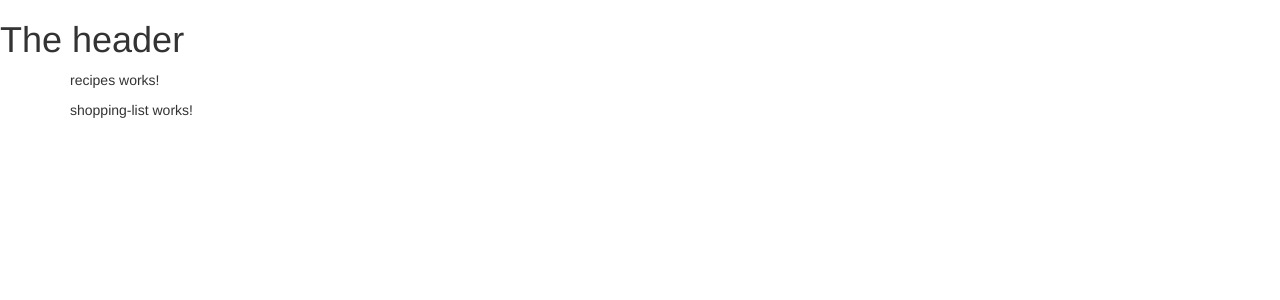
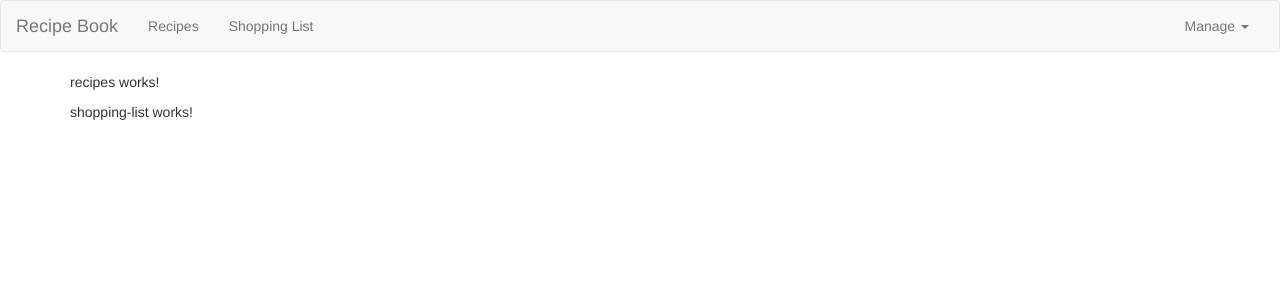
Before and after one commit to scottgamer/ShoppingApp-angular, an Angular app: page / in a window 1280 px wide. Shown: the top 300 px of the page. Built offline with nearby package versions, Linux system fonts and the light colour scheme.

Commit message:
added header

```diff
--- a/src/app/header/header.component.html
+++ b/src/app/header/header.component.html
@@ -1 +1,36 @@
-<h1>The header</h1>
+<nav class="navbar navbar-default">
+  <div class="container-fluid">
+    <div class="navbar-header">
+      <button
+        class="navbar-toggle"
+        type="button"
+        (click)="collapsed = !collapsed"
+      >
+        <span class="icon-bar" *ngFor="let iconBar of [1, 2, 3]"></span>
+      </button>
+      <a href="#" class="navbar-brand">Recipe Book</a>
+    </div>
+
+    <div
+      class="collapse navbar-collapse"
+      [class.collapse]="collapsed"
+      (window:resize)="collapsed = true"
+    >
+      <ul class="nav navbar-nav">
+        <li><a href="#">Recipes</a></li>
+        <li><a href="#">Shopping List</a></li>
+      </ul>
+      <ul class="nav navbar-nav navbar-right">
+        <li class="dropdown">
+          <a href="#" class="dropdown-toggle" role="button"
+            >Manage <span class="caret"></span
+          ></a>
+          <ul class="dropdown-menu">
+            <li><a href="#">Save Data</a></li>
+            <li><a href="#">Fetch Data</a></li>
+          </ul>
+        </li>
+      </ul>
+    </div>
+  </div>
+</nav>
--- a/src/app/header/header.component.ts
+++ b/src/app/header/header.component.ts
@@ -6,6 +6,7 @@
   styleUrls: ['./header.component.css']
 })
 export class HeaderComponent implements OnInit {
+  collapsed= true;
 
   constructor() { }
 
```
